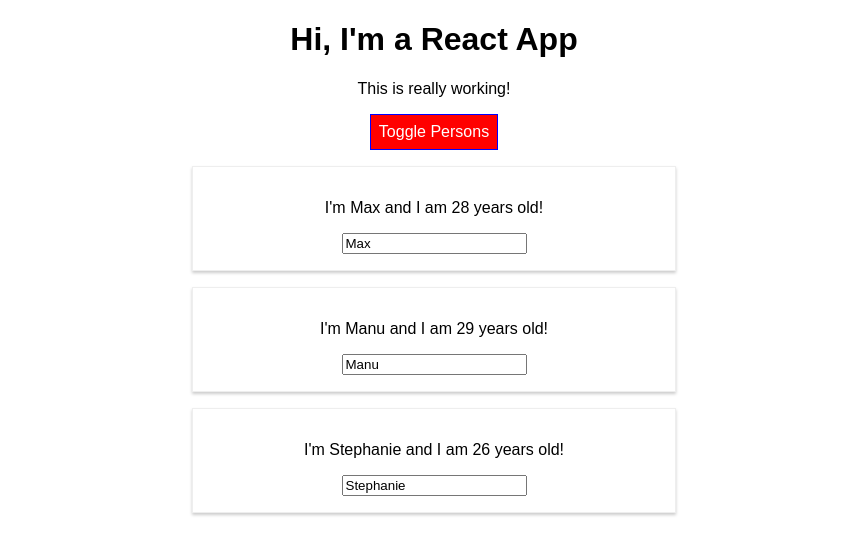
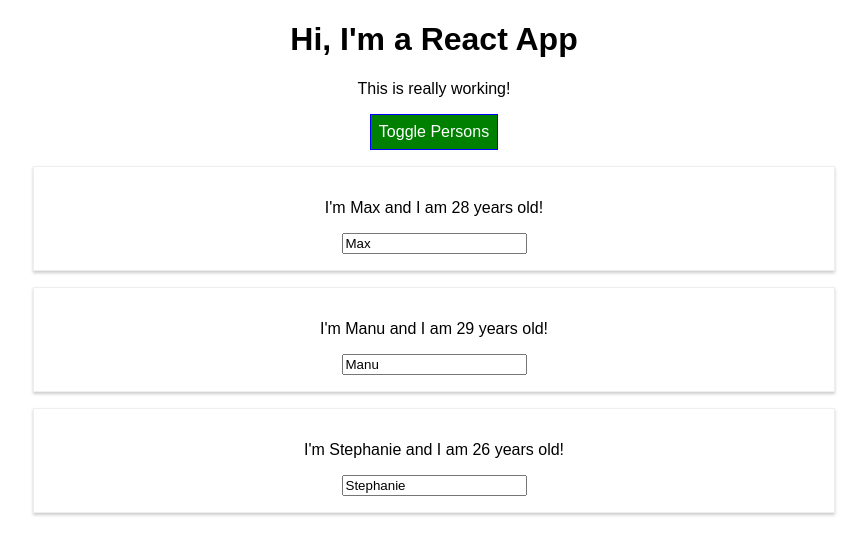
Before and after one commit to ashiots2/ReactTheCompleteGuide, a React (Create React App) app: page / in a window 1280 px wide. Both pictures are taken after a click on the button "Toggle Persons". Shown: the top 554 px of the page, without its empty margins (206-1073 px from the left). Built offline with nearby package versions, Linux system fonts and the light colour scheme.

Commit message:
finished 70 and 71 on styled-components

```diff
--- a/package.json
+++ b/package.json
@@ -6,7 +6,8 @@
     "radium": "^0.26.0",
     "react": "^16.13.1",
     "react-dom": "^16.13.1",
-    "react-scripts": "1.1.5"
+    "react-scripts": "1.1.5",
+    "styled-components": "^5.1.0"
   },
   "scripts": {
     "start": "react-scripts start",
--- a/src/App.js
+++ b/src/App.js
@@ -1,7 +1,20 @@
 import React, {Component} from 'react';
 import './App.css';
-import Radium, {StyleRoot} from "radium";
 import Person from './Person/Person';
+import styled from "styled-components";
+
+const StyledButton = styled.button`
+      background-color: green;
+      color: white;
+      font: inherit;
+      border: 1px solid blue;
+      padding: 8px;
+      cursor: pointer;
+
+      &:hover {
+        background-color: lightgreen;
+        color: black;
+      }`;
 
 class App extends Component {
   state = {
@@ -89,18 +102,16 @@
       classes.push("bold");
     }
 
-    return <StyleRoot>
-      <div className="App">
-        <h1>Hi, I'm a React App</h1>
-        <p className={classes.join(" ")}>This is really working!</p>
-        <button style={style} onClick={this.togglePersonsHandler}>Toggle Persons</button>
-        {persons}
-      </div>
-    </StyleRoot>;
+    return <div className="App">
+      <h1>Hi, I'm a React App</h1>
+      <p className={classes.join(" ")}>This is really working!</p>
+      <StyledButton onClick={this.togglePersonsHandler}>Toggle Persons</StyledButton>
+      {persons}
+    </div>;
   }
 
   // return React.createElement('div', {className: 'App'}, React.createElement('h1', null, 'Does this work now?'))
 }
 
 // Radium is called a higher order component (component wrapping your component)
-export default Radium(App);
+export default App;
--- a/src/Person/Person.js
+++ b/src/Person/Person.js
@@ -1,19 +1,26 @@
 import React from 'react';
-import Radium from "radium";
-import './Person.css'
+// import './Person.css';
+import styled from "styled-components";
+
+const StyledDiv = styled.div`
+    width: 60%;
+    margin: 16px auto;
+    border: 1px solid #eee;
+    box-shadow: 0 2px 3px #ccc;
+    padding: 16px;
+    text-align: center;
+
+    @media (min-width: 500px): {
+      width: '450px'
+    }`;
 
 const person = (props) => {
-  const style = {
-    '@media (min-width: 500px)': {
-      width: '450px'
-    }
-  }
 
-  return <div className="Person" style={style}>
+  return <StyledDiv>
     <p onClick={props.click}>I'm {props.name} and I am {props.age} years old!</p>
     <p>{props.children}</p>
     <input type="text" onChange={props.changed} value={props.name}/>
-  </div>
+  </StyledDiv>;
 };
 
-export default Radium(person);
+export default person;
```
Also changed, not shown: 1 other file (tests, documents, lock files or other folders).
